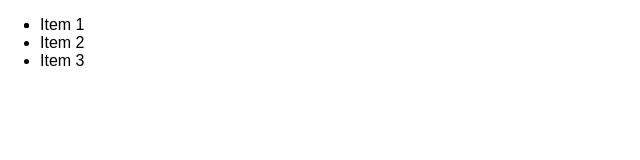
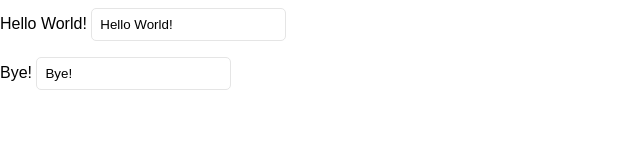
Before and after one commit to ljmarquezg/platzi-vue, a plain HTML site: page index.html in a window 1280 px wide. Shown: the whole page, without its empty margins (0-640 px from the left). Drawn offline with nearby package versions, Linux system fonts and the light colour scheme.

Commit message:
19 Custom V Model

```diff
--- a/index.html
+++ b/index.html
@@ -103,41 +103,65 @@
   const app = Vue.createApp({
     data() {
       return {
-        items: ['Item 1', 'Item 2', 'Item 3']
+        text: "Hello World!",
+        vText: "Bye!"
       }
     },
     methods: {
-      removeItem(index, value) {
-        this.items.splice(index, 1)
-        console.log(value);
+      updateValue(value) {
+        this.text = value
       }
     },
     template: `
-      <ul>
-        <li>
-          <v-item
-            v-for="(item, i) in items"
-            v-bind:text="item"
-            v-on:removeItem="removeItem(i, value)"
-          />
-        </li>
-      </ul>
+      <div>
+        {{ text }}
+        <v-input
+          v-bind:value="text"
+          v-on:updateTextValueEvent="updateValue"
+        />
+        <br/>
+        {{ vText }}
+        <v-input-with-v-model v-model:vText="vText"/>
+      </div>
     `
   });
 
-  app.component('v-item', {
+  app.component('v-input', {
     props: {
-      text: String
+      value: String
     },
     methods: {
-      rm() {
-        this.$emit('removeItem');
+      updateTextValueEvent(event) {
+        this.$emit('updateTextValueEvent', event.target.value)
       }
     },
     template: `
-    <li v-on:click="rm">{{ text }}</li>
+      <input
+        type="text"
+        v-bind:value="value"
+        v-on:input="updateTextValueEvent"
+      />
     `
   })
+
+  app.component('v-input-with-v-model', {
+    props: {
+      vText: String
+    },
+    methods: {
+      updateTextValueEvent(event) {
+        this.$emit('update:vText', event.target.value)
+      }
+    },
+    template: `
+      <input
+        type="text"
+        v-bind:value="vText"
+        v-on:input="updateTextValueEvent"
+      />
+    `
+  })
+
   const vm = app.mount('#app')
 </script>
 </body>
```
